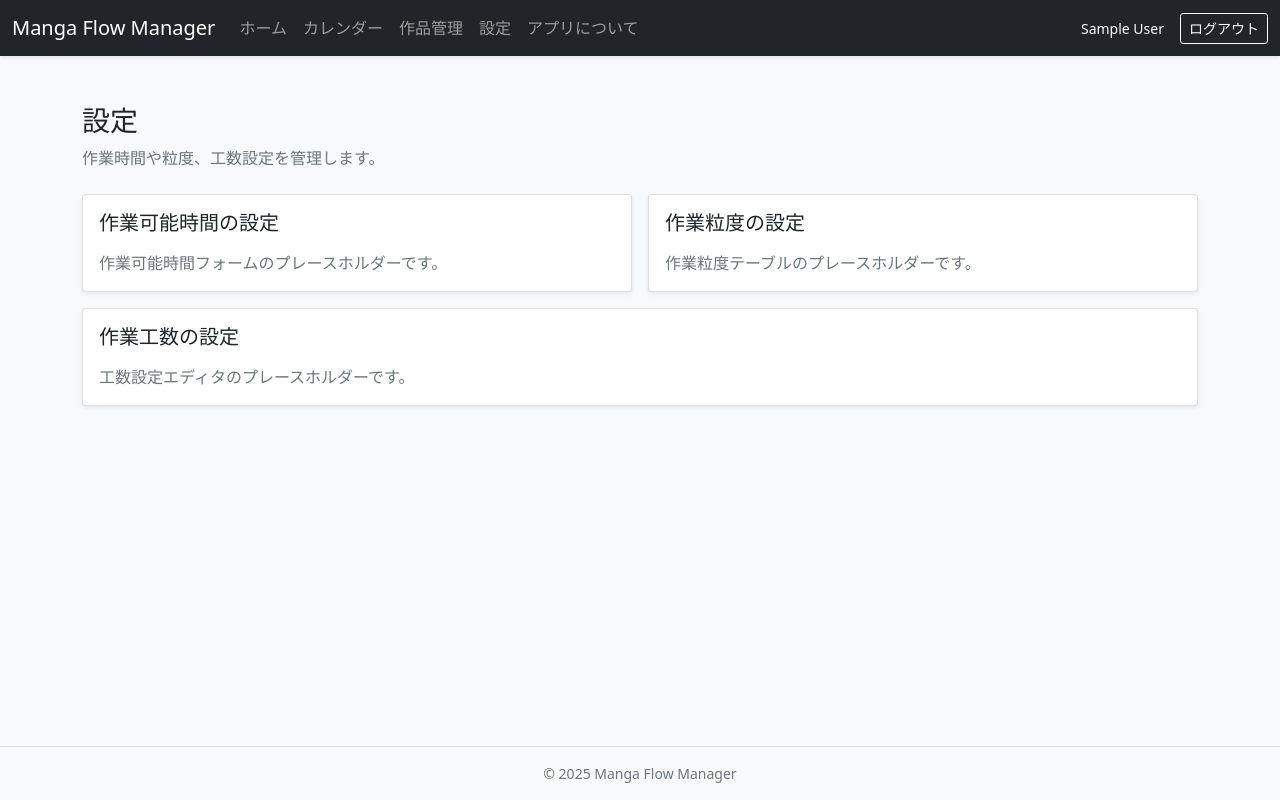
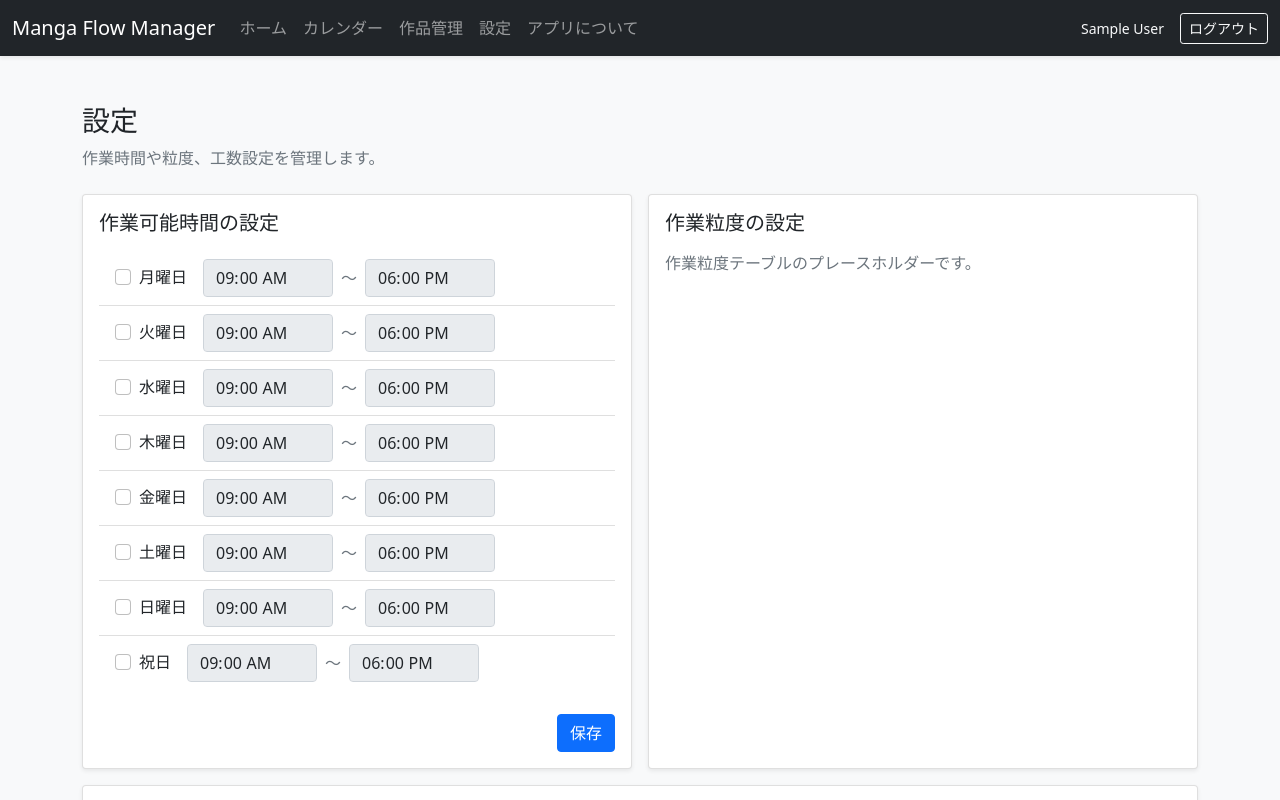
Before and after one commit to Yotsura/MangaFlowManager, a Vue app: page /settings in a window 1280 px wide. Shown: the top 800 px of the page. Built offline with nearby package versions, Linux system fonts and the light colour scheme; no server answers; the database is empty; sample sign-in values are in the browser's storage.

Commit message:
作業可能日時設定追加

```diff
--- a/src/layouts/AuthLayout.vue
+++ b/src/layouts/AuthLayout.vue
@@ -1,7 +1,7 @@
 <template>
   <div class="auth-layout d-flex flex-column min-vh-100">
     <main class="flex-fill d-flex align-items-center justify-content-center">
-      <div class="w-100" style="max-width: 480px">
+      <div class="w-100">
         <slot />
       </div>
     </main>
--- a/src/modules/settings/components/WorkHoursForm.vue
+++ b/src/modules/settings/components/WorkHoursForm.vue
@@ -1,9 +1,209 @@
 <script setup lang="ts">
-// TODO: 曜日・祝日の作業可能時間を設定するフォームを実装
+import { computed, onMounted, reactive, ref, watch } from "vue";
+import { storeToRefs } from "pinia";
+
+import { useAuthStore } from "@/store/authStore";
+import { useSettingsStore } from "@/store/settingsStore";
+
+interface DayOption {
+  key: string;
+  label: string;
+}
+
+interface DayFormState extends DayOption {
+  enabled: boolean;
+  start: string;
+  end: string;
+}
+
+const DEFAULT_START = "09:00";
+const DEFAULT_END = "18:00";
+
+const dayOptions: DayOption[] = [
+  { key: "monday", label: "月曜日" },
+  { key: "tuesday", label: "火曜日" },
+  { key: "wednesday", label: "水曜日" },
+  { key: "thursday", label: "木曜日" },
+  { key: "friday", label: "金曜日" },
+  { key: "saturday", label: "土曜日" },
+  { key: "sunday", label: "日曜日" },
+  { key: "holiday", label: "祝日" },
+];
+
+const settingsStore = useSettingsStore();
+const authStore = useAuthStore();
+
+const { workHours, loadingWorkHours, savingWorkHours, loadError, saveError, workHoursLoaded } = storeToRefs(settingsStore);
+const { user } = storeToRefs(authStore);
+const userId = computed(() => user.value?.uid ?? null);
+
+const toFormState = (options: DayOption[], storedHours: typeof workHours.value): DayFormState[] =>
+  options.map((option) => {
+    const existing = storedHours.find((entry) => entry.day === option.key);
+    return {
+      ...option,
+      enabled: Boolean(existing),
+      start: existing?.start ?? DEFAULT_START,
+      end: existing?.end ?? DEFAULT_END,
+    };
+  });
+
+const formState = reactive<DayFormState[]>(toFormState(dayOptions, workHours.value));
+const saved = ref(false);
+const isSaving = computed(() => savingWorkHours.value);
+const isLoading = computed(() => loadingWorkHours.value && !workHoursLoaded.value);
+
+const ensureSettingsLoaded = async () => {
+  if (!userId.value) {
+    return;
+  }
+
+  if (!workHoursLoaded.value && !loadingWorkHours.value) {
+    await settingsStore.fetchWorkHours(userId.value);
+  }
+};
+
+onMounted(async () => {
+  if (!user.value) {
+    await authStore.ensureInitialized();
+  }
+  await ensureSettingsLoaded();
+});
+
+watch(userId, async (next, prev) => {
+  if (next && next !== prev) {
+    await settingsStore.fetchWorkHours(next);
+  }
+});
+
+watch(
+  workHours,
+  (next) => {
+    const updated = toFormState(dayOptions, next);
+    updated.forEach((row) => {
+      const target = formState.find((item) => item.key === row.key);
+      if (target) {
+        target.enabled = row.enabled;
+        target.start = row.start;
+        target.end = row.end;
+      }
+    });
+  },
+  { deep: true },
+);
+
+watch(
+  formState,
+  () => {
+    if (!isSaving.value) {
+      saved.value = false;
+    }
+  },
+  { deep: true },
+);
+
+const hasValidationError = computed(() =>
+  formState.some((row) => row.enabled && (!row.start || !row.end || row.start >= row.end)),
+);
+
+const validationMessage = computed(() =>
+  hasValidationError.value ? "開始時刻は終了時刻より前に設定してください。" : null,
+);
+
+const handleSubmit = async () => {
+  if (hasValidationError.value) {
+    return;
+  }
+
+  const selectedHours = formState
+    .filter((row) => row.enabled)
+    .map((row) => ({ day: row.key, start: row.start, end: row.end }));
+
+  if (!userId.value) {
+    return;
+  }
+
+  try {
+    await settingsStore.saveWorkHours(userId.value, selectedHours);
+    saved.value = true;
+  } catch (error) {
+    console.error(error);
+  }
+};
 </script>
 
 <template>
-  <form class="work-hours-form">
-    <p class="text-muted mb-0">作業可能時間フォームのプレースホルダーです。</p>
+  <form class="work-hours-form" @submit.prevent="handleSubmit">
+    <div v-if="isLoading" class="alert alert-info" role="status">
+      作業可能時間を読み込み中です...
+    </div>
+    <div v-else-if="loadError" class="alert alert-danger" role="alert">
+      {{ loadError }}
+    </div>
+
+    <div class="list-group">
+      <div v-for="row in formState" :key="row.key" class="list-group-item list-group-item-action">
+        <div class="d-flex flex-column flex-md-row align-items-md-center gap-3">
+          <div class="form-check">
+            <input
+              :id="`work-hours-${row.key}`"
+              v-model="row.enabled"
+              class="form-check-input"
+              type="checkbox"
+              :disabled="isLoading"
+            />
+            <label class="form-check-label" :for="`work-hours-${row.key}`">{{ row.label }}</label>
+          </div>
+
+          <div class="d-flex align-items-center gap-2 flex-wrap">
+            <input
+              v-model="row.start"
+              class="form-control"
+              type="time"
+              :disabled="!row.enabled || isLoading"
+              required
+            />
+            <span class="text-muted">～</span>
+            <input
+              v-model="row.end"
+              class="form-control"
+              type="time"
+              :disabled="!row.enabled || isLoading"
+              required
+            />
+          </div>
+        </div>
+
+        <p v-if="row.enabled && row.start >= row.end" class="text-danger small mb-0 mt-2">
+          開始時刻は終了時刻より前にしてください。
+        </p>
+      </div>
+    </div>
+
+    <div class="d-flex flex-column flex-md-row align-items-md-center justify-content-between gap-3 mt-4">
+      <div class="flex-grow-1">
+        <p v-if="validationMessage" class="text-danger small mb-0">{{ validationMessage }}</p>
+        <p v-else-if="saveError" class="text-danger small mb-0">{{ saveError }}</p>
+        <p v-else-if="saved" class="text-success small mb-0">保存しました。</p>
+      </div>
+      <button class="btn btn-primary ms-md-auto" type="submit" :disabled="isSaving || hasValidationError || isLoading">
+        {{ isSaving ? "保存中..." : "保存" }}
+      </button>
+    </div>
   </form>
 </template>
+
+<style scoped>
+.list-group-item {
+  border: none;
+  border-bottom: 1px solid rgba(0, 0, 0, 0.125);
+}
+
+.list-group-item:last-child {
+  border-bottom: none;
+}
+
+.form-control[type="time"] {
+  width: 130px;
+}
+</style>
--- a/src/services/firebase/firestoreService.ts
+++ b/src/services/firebase/firestoreService.ts
@@ -1,4 +1,4 @@
-import { collection, doc, getDoc, getDocs, query, type Firestore } from "firebase/firestore";
+import { collection, doc, getDoc, getDocs, query, setDoc, type Firestore, type SetOptions } from "firebase/firestore";
 
 import { projectFirestore } from "./firebaseApp";
 
@@ -17,5 +17,8 @@ const getCollectionDocs = async <T>(path: string) => {
   return snapshot.docs.map((docSnapshot) => ({ id: docSnapshot.id, ...(docSnapshot.data() as T) }));
 };
 
+const setDocument = async (path: string, data: Record<string, unknown>, options?: SetOptions) =>
+  options ? setDoc(doc(projectFirestore, path), data, options) : setDoc(doc(projectFirestore, path), data);
+
 export type { Firestore };
-export { getCollection, getCollectionDocs, getDocument };
+export { getCollection, getCollectionDocs, getDocument, setDocument };
--- a/src/store/settingsStore.ts
+++ b/src/store/settingsStore.ts
@@ -1,4 +1,6 @@
 import { defineStore } from "pinia";
+
+import { getDocument, setDocument } from "@/services/firebase/firestoreService";
 
 interface WorkHourRange {
   day: string;
@@ -6,17 +8,80 @@ interface WorkHourRange {
   end: string;
 }
 
+interface WorkHoursDocument {
+  workHours: WorkHourRange[];
+}
+
 interface SettingsState {
   workHours: WorkHourRange[];
+  workHoursLoaded: boolean;
+  loadingWorkHours: boolean;
+  savingWorkHours: boolean;
+  loadError: string | null;
+  saveError: string | null;
 }
+
+const buildDocumentPath = (userId: string) => `users/${userId}/settings/workHours`;
+
+const mapError = (error: unknown) => {
+  if (error instanceof Error) {
+    return error.message;
+  }
+  return "設定の保存処理で問題が発生しました。";
+};
 
 export const useSettingsStore = defineStore("settings", {
   state: (): SettingsState => ({
     workHours: [],
+    workHoursLoaded: false,
+    loadingWorkHours: false,
+    savingWorkHours: false,
+    loadError: null,
+    saveError: null,
   }),
   actions: {
     setWorkHours(hours: WorkHourRange[]) {
       this.workHours = hours;
     },
+    async fetchWorkHours(userId: string) {
+      if (!userId) {
+        return;
+      }
+
+      this.loadingWorkHours = true;
+      this.loadError = null;
+
+      try {
+        const document = await getDocument<WorkHoursDocument>(buildDocumentPath(userId));
+        this.workHours = document?.workHours ?? [];
+        this.workHoursLoaded = true;
+      } catch (error) {
+        this.loadError = mapError(error);
+        throw error;
+      } finally {
+        this.loadingWorkHours = false;
+      }
+    },
+    async saveWorkHours(userId: string, hours: WorkHourRange[]) {
+      if (!userId) {
+        throw new Error("ユーザー情報が取得できませんでした。");
+      }
+
+      this.savingWorkHours = true;
+      this.saveError = null;
+
+      try {
+        await setDocument(buildDocumentPath(userId), { workHours: hours }, { merge: true });
+        this.workHours = hours;
+        this.workHoursLoaded = true;
+      } catch (error) {
+        this.saveError = mapError(error);
+        throw error;
+      } finally {
+        this.savingWorkHours = false;
+      }
+    },
   },
 });
+
+export type { WorkHourRange };
```
